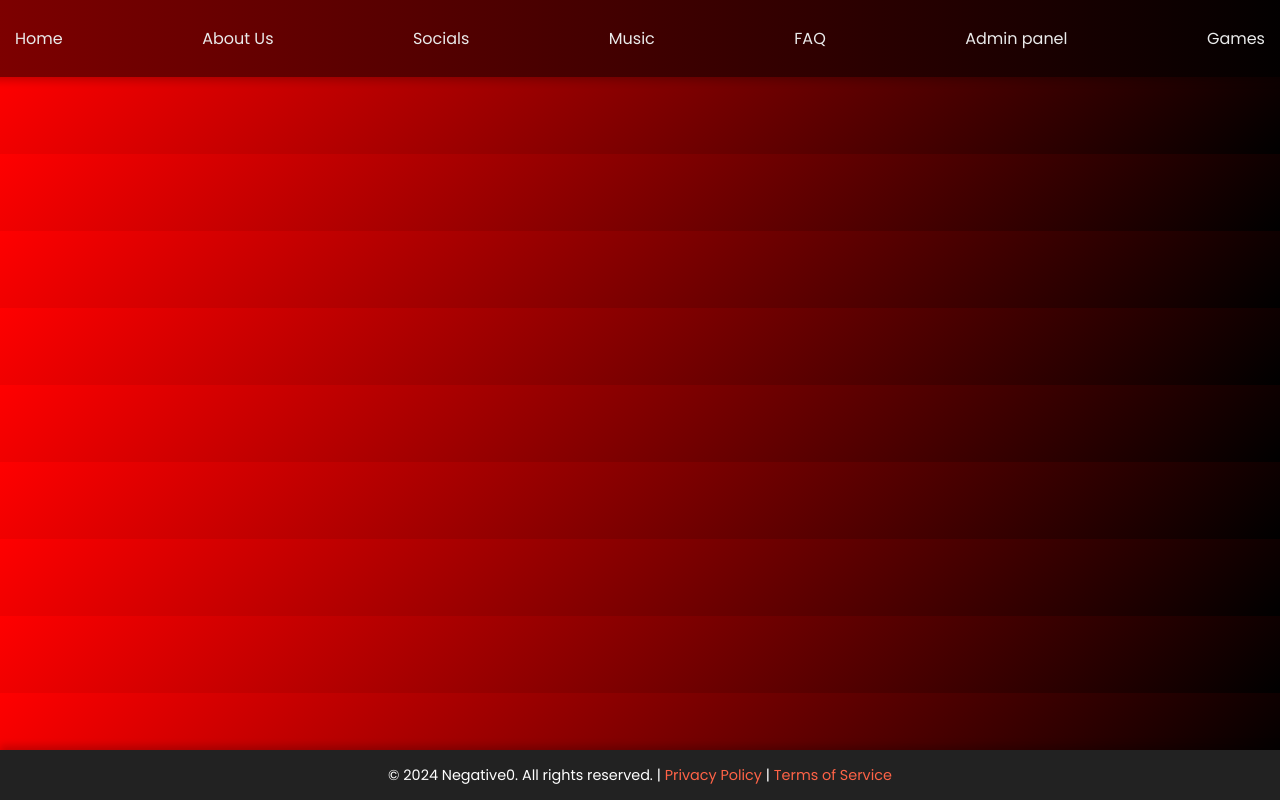
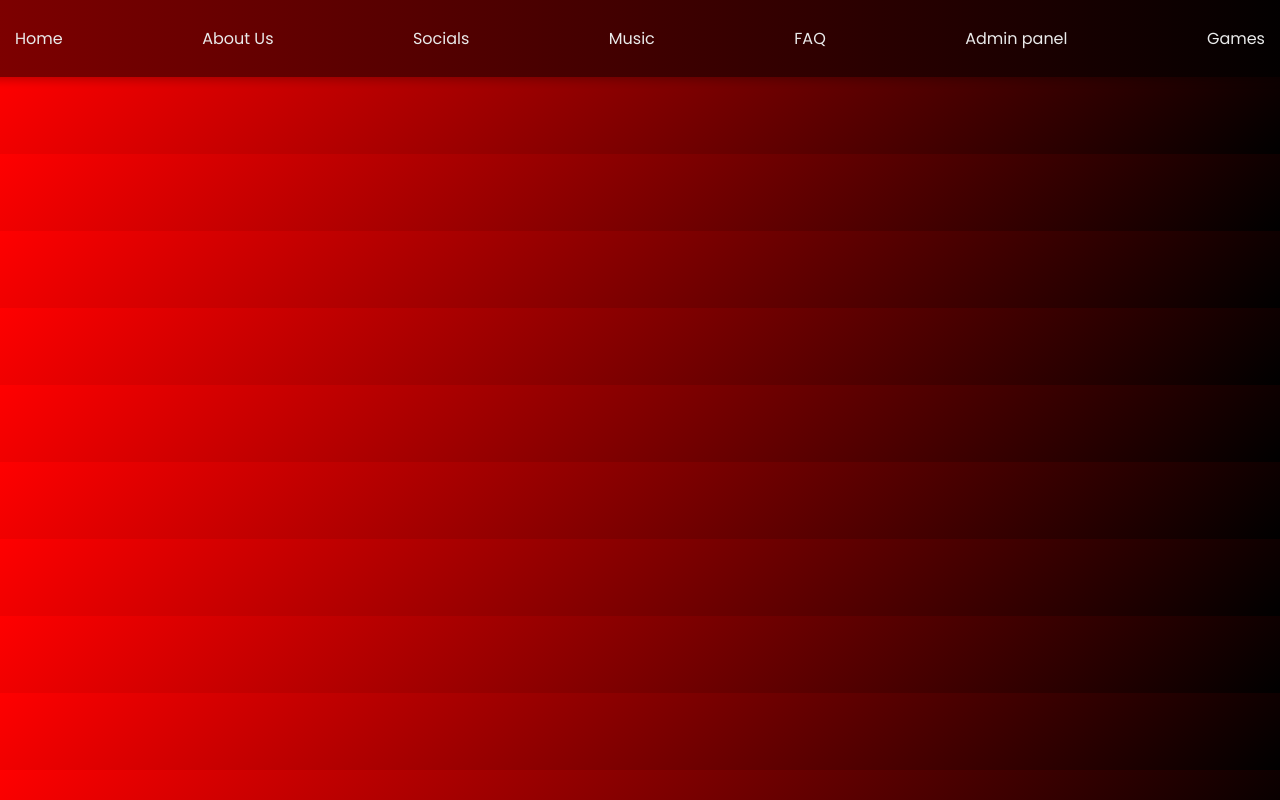
Before and after one commit to Negative0debuged0/Negative0debuged0.github.io, a plain HTML site: page index.html in a window 1280 px wide. Shown: the top 800 px of the page. Drawn offline with Linux system fonts and the light colour scheme.

Commit message:
Update index.html

```diff
--- a/index.html
+++ b/index.html
@@ -123,10 +123,6 @@
 
 <!-- Add your content here -->
 
-<div class="footer">
-    &copy; 2024 Negative0. All rights reserved. | <a href="#privacy-policy">Privacy Policy</a> | <a href="#terms-of-service">Terms of Service</a>
-    <br>
-</div>
 
 </body>
 </html>
```
